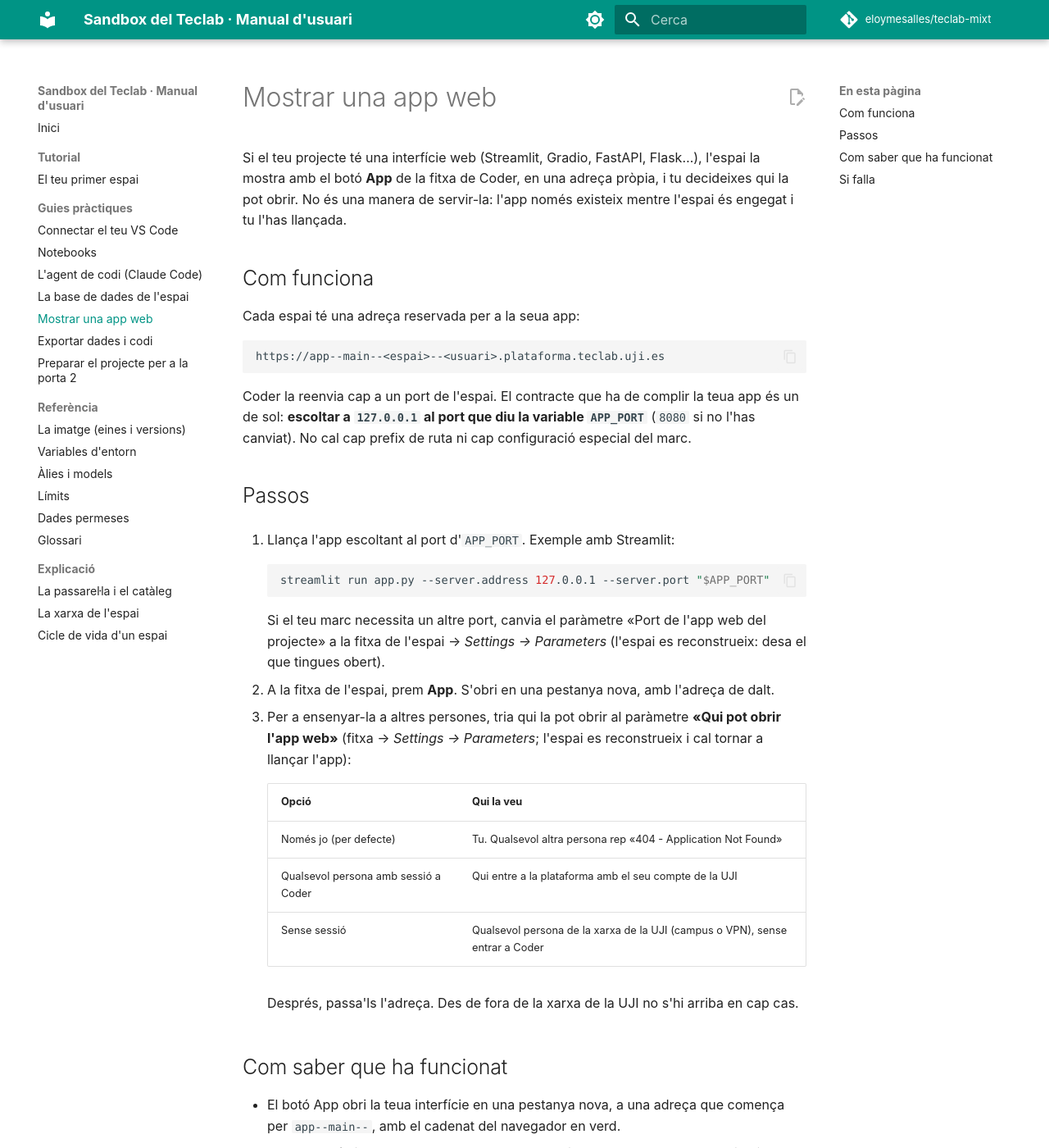
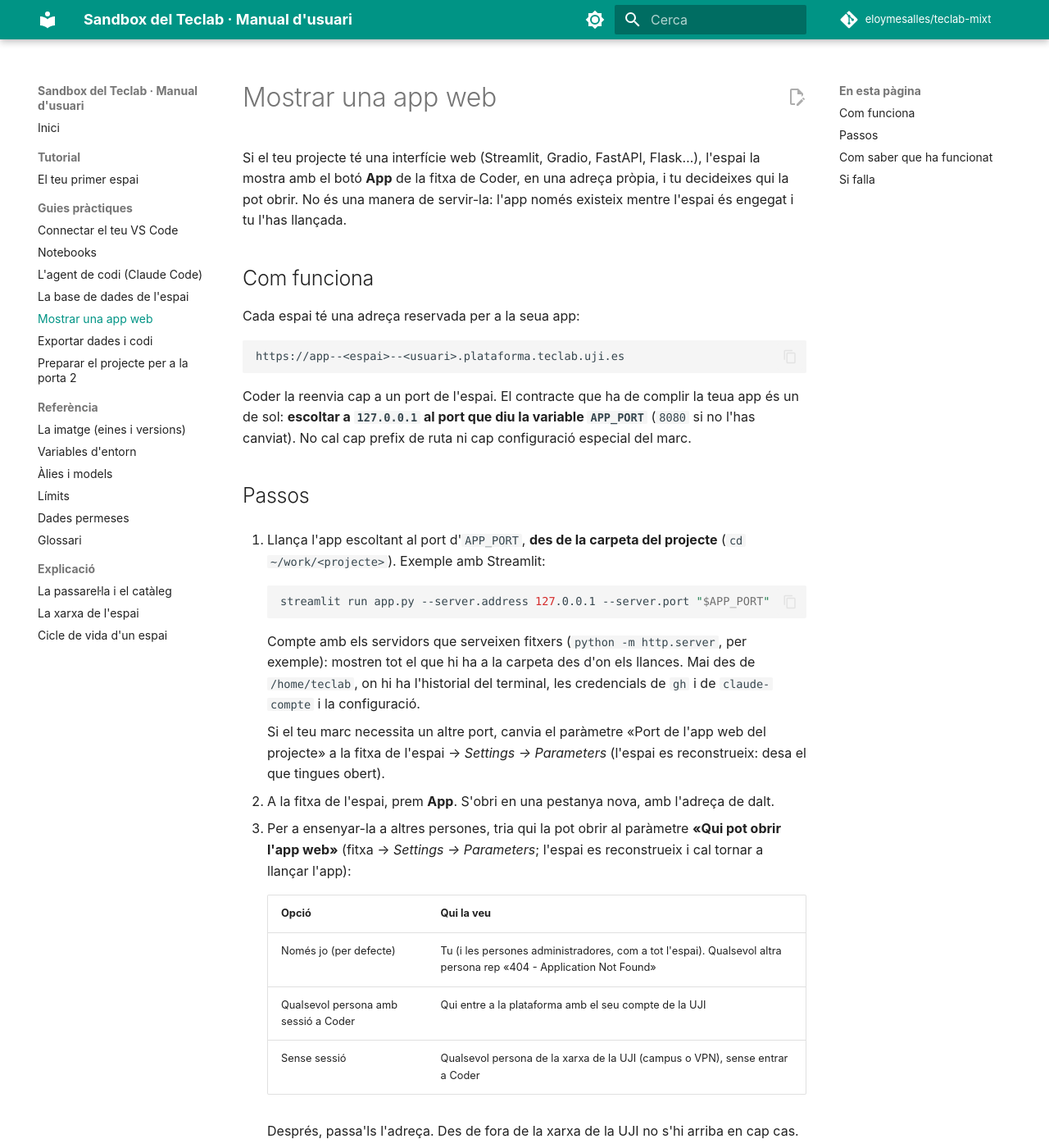
Before and after one commit to eloymesalles/teclab-mixt, an MkDocs documentation site: the page built from docs/guies/app-web.md, in a window 1280 px wide and 1400 px high. Shown: the whole window at 82% size. Built offline with MkDocs 1.6.1 and Material for MkDocs 9.7.7, drawn with Linux system fonts in a browser that asks for light colours; comment, search, counter and statistics services are not loaded.

Commit message:
docs: app web amb adreça sense «main», administradors amb «Només jo» i avís de llançar-la des de la carpeta del projecte (#43)
Co-authored-by: Claude Fable 5.1 <noreply@anthropic.com>

````diff
--- a/docs/guies/app-web.md
+++ b/docs/guies/app-web.md
@@ -10,7 +10,7 @@ l'has llançada.
 Cada espai té una adreça reservada per a la seua app:
 
 ```text
-https://app--main--<espai>--<usuari>.plataforma.teclab.uji.es
+https://app--<espai>--<usuari>.plataforma.teclab.uji.es
 ```
 
 Coder la reenvia cap a un port de l'espai. El contracte que ha de complir la teua app és un
@@ -19,11 +19,17 @@ canviat). No cal cap prefix de ruta ni cap configuració especial del marc.
 
 ## Passos
 
-1. Llança l'app escoltant al port d'`APP_PORT`. Exemple amb Streamlit:
+1. Llança l'app escoltant al port d'`APP_PORT`, **des de la carpeta del projecte**
+   (`cd ~/work/<projecte>`). Exemple amb Streamlit:
 
     ```bash
     streamlit run app.py --server.address 127.0.0.1 --server.port "$APP_PORT"
     ```
+
+    Compte amb els servidors que serveixen fitxers (`python -m http.server`, per exemple):
+    mostren tot el que hi ha a la carpeta des d'on els llances. Mai des de `/home/teclab`,
+    on hi ha l'historial del terminal, les credencials de `gh` i de `claude-compte` i la
+    configuració.
 
     Si el teu marc necessita un altre port, canvia el paràmetre «Port de l'app web del
     projecte» a la fitxa de l'espai → *Settings → Parameters* (l'espai es reconstrueix: desa
@@ -37,7 +43,7 @@ canviat). No cal cap prefix de ruta ni cap configuració especial del marc.
 
     | Opció | Qui la veu |
     |---|---|
-    | Només jo (per defecte) | Tu. Qualsevol altra persona rep «404 - Application Not Found» |
+    | Només jo (per defecte) | Tu (i les persones administradores, com a tot l'espai). Qualsevol altra persona rep «404 - Application Not Found» |
     | Qualsevol persona amb sessió a Coder | Qui entre a la plataforma amb el seu compte de la UJI |
     | Sense sessió | Qualsevol persona de la xarxa de la UJI (campus o VPN), sense entrar a Coder |
 
@@ -46,7 +52,7 @@ canviat). No cal cap prefix de ruta ni cap configuració especial del marc.
 ## Com saber que ha funcionat
 
 - El botó App obri la teua interfície en una pestanya nova, a una adreça que comença per
-  `app--main--`, amb el cadenat del navegador en verd.
+  `app--`, amb el cadenat del navegador en verd.
 - Amb «Només jo», una altra persona amb la mateixa adreça rep «404 - Application Not Found».
 - Amb «Qualsevol persona amb sessió a Coder», una companya entra a la plataforma, obri
   l'adreça i veu l'app.
````
Also changed, not shown: docs/referencia/variables-entorn.md (+1 -1 lines).
